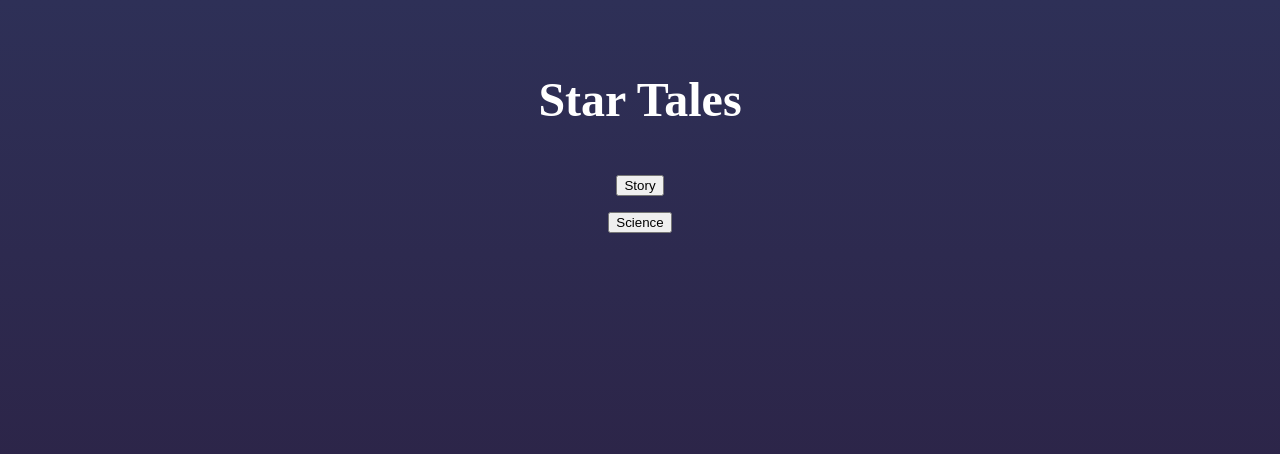
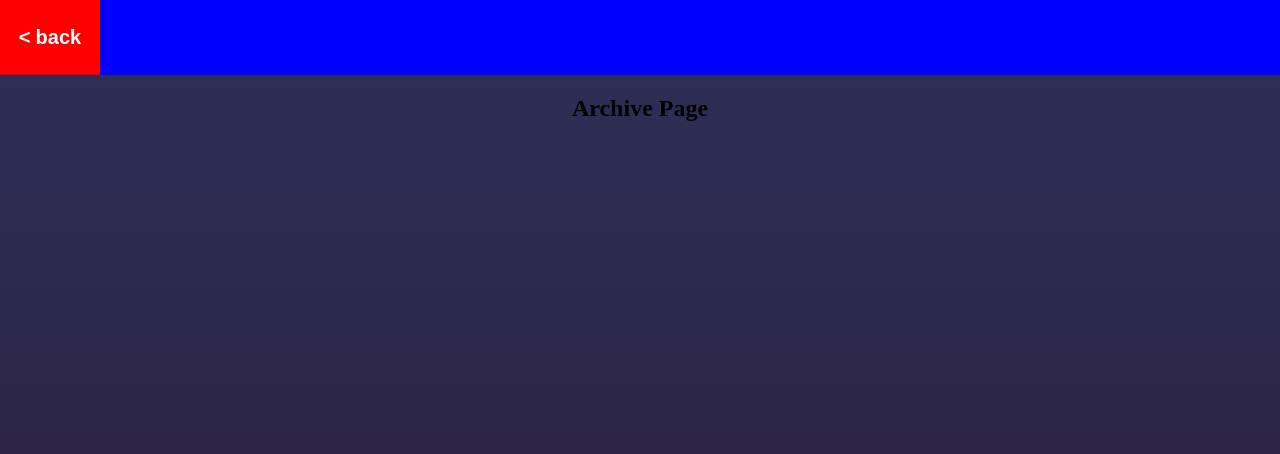
Before and after one commit to Jrendon2449/startales, a React (Vite) app: page /archive in a window 1280 px wide. Shown: the top 454 px of the page. Built offline with nearby package versions, Linux system fonts and the light colour scheme.

Commit message:
home screen formatting, added story, science, archive pages

```diff
--- a/src/App.css
+++ b/src/App.css
@@ -1,30 +1,58 @@
 #root {
-  max-width: 1280px;
   margin: 0 auto;
   padding: 2rem;
   text-align: center;
 }
+
 .main {
   display: flex;
   justify-content: space-between;
   flex-direction: column;
   align-items: center;
-  gap: 1rem;
+  gap: 2rem;
+  width: 100%;
 }
-.main h1 {
-  font-size: 3rem;
-  color: #fff;
 
+.main--title {
+  color: #FFF;
+  font-feature-settings: 'cv06' on;
+  text-shadow: 0px 4px 4px rgba(0, 0, 0, 0.25);
+  font-size: 60px;
+  font-style: normal;
+  font-weight: 800;
+  line-height: normal;
+  margin: 0;
 }
-.buttons {
-  display: flex;
-  justify-content: center;
-  flex-direction: column;
-}
+
 .buttons {
   display: flex;
   justify-content: center;
   flex-direction: column;
   align-items: center;
-  gap: 1rem;
+  gap: 23px;
+  width: 55%;
+  max-width: 500px;
+  position: absolute;
+  bottom: 25%;
 }
+
+.button {
+  width: 200px;
+  height: 64px;
+  flex-shrink: 0;
+  border-radius: 10px;
+  background: #0A0909;
+  border: none;
+  color: #FFF;
+  -webkit-text-stroke-width: 1;
+  -webkit-text-stroke-color: #000;
+  font-family: Inter;
+  font-size: 25px;
+  font-style: normal;
+  font-weight: 500;
+  line-height: normal;
+}
+
+.page {
+  width: 100%;
+}
--- a/src/App.jsx
+++ b/src/App.jsx
@@ -2,21 +2,36 @@ import { useState } from 'react'
 import reactLogo from './assets/react.svg'
 import viteLogo from '/vite.svg'
 import Button from './components/Button'
+import { BrowserRouter as Router, Route, Routes, Link } from 'react-router-dom';
+import Star from './assets/Star.svg'
+import Story from './components/Story';
+import Science from './components/Science';
+import Archive from './components/Archive';
 import './App.css'
 
 function App() {
   const [count, setCount] = useState(0)
 
   return (
-    <>
-    <div className="main">
-      <h1>Star Tales</h1>
-      <div className="buttons">
-        <Button name="Story" />
-        <Button name="Science" />
+    <Router>
+      <div className="main">
+        <Routes>
+          <Route path="/" element={
+            <>
+              <h1 className="main--title">Star Tales</h1>
+              <div className="buttons">
+                <Link to="/story"><Button name="Story" /></Link>
+                <Link to="/science"><Button name="Science" /></Link>
+                <Link to="/archive"><Button name="Archive" /></Link>
+              </div>
+            </>
+          } />
+          <Route path="/story" element={<Story />} />
+          <Route path="/science" element={<Science />} />
+          <Route path="/archive" element={<Archive />} />
+        </Routes>
       </div>
-    </div>
-    </>
+    </Router>
   )
 }
 
--- /dev/null
+++ b/src/components/Archive.jsx
@@ -0,0 +1,16 @@
+import React from 'react';
+import { useNavigate } from 'react-router-dom';
+import Nav from './Nav';
+
+function Archive() {
+    const navigate = useNavigate();
+
+    return (
+        <div className="page story">
+            <Nav navigate={navigate} />
+        <h2>Archive Page</h2>
+        </div>
+    );
+}
+
+export default Archive;
--- /dev/null
+++ b/src/components/Nav.css
@@ -0,0 +1,24 @@
+.nav {
+    height: 75px;
+    width: 100%;
+    background-color: blue;
+    display: flex;
+}
+.nav--button {
+    width: 100px;
+    height: 100%;
+    background-color: red;
+    color: white;
+    font-size: 20px;
+    font-weight: 600;
+    display: flex;
+    justify-content: center;
+    align-items: center;
+    cursor: pointer;
+    border: none; /* Add this line to remove the button border */
+}
+
+.nav--button::before {
+    content: "<"; /* Add this line to insert the "<" sign before the button text */
+    margin-right: 5px; /* Adjust the margin as needed */
+}
--- /dev/null
+++ b/src/components/Nav.jsx
@@ -0,0 +1,13 @@
+import React from 'react';
+import './Nav.css';
+
+export default function Nav(props) {
+    return (
+        <nav className="nav">
+            <button
+                className="nav--button"
+                onClick={() => props.navigate('/')}
+            >back </button>
+        </nav>
+    )
+}
--- /dev/null
+++ b/src/components/Science.jsx
@@ -0,0 +1,16 @@
+import React from 'react';
+import { useNavigate } from 'react-router-dom';
+import Nav from './Nav';
+
+function Science() {
+    const navigate = useNavigate();
+
+    return (
+        <div className="page science">
+            <Nav navigate={navigate} />
+        <h2>Science Page</h2>
+        </div>
+    );
+}
+
+export default Science;
--- /dev/null
+++ b/src/components/Story.jsx
@@ -0,0 +1,16 @@
+import React from 'react';
+import { useNavigate } from 'react-router-dom';
+import Nav from './Nav';
+
+function Story() {
+  const navigate = useNavigate();
+
+  return (
+    <div className="page story">
+        <Nav navigate={navigate} />
+      <h2>Story Page</h2>
+    </div>
+  );
+}
+
+export default Story;
--- a/src/index.css
+++ b/src/index.css
@@ -3,3 +3,12 @@ body {
     background-size: 100% 100vh;
     background-repeat: no-repeat;
 }
+body {
+    margin: 0;
+    padding: 0;
+    width: 100%;
+}
+
+#root {
+    padding: 0;
+}
```
Also changed, not shown: src/assets/Star.svg (added).
